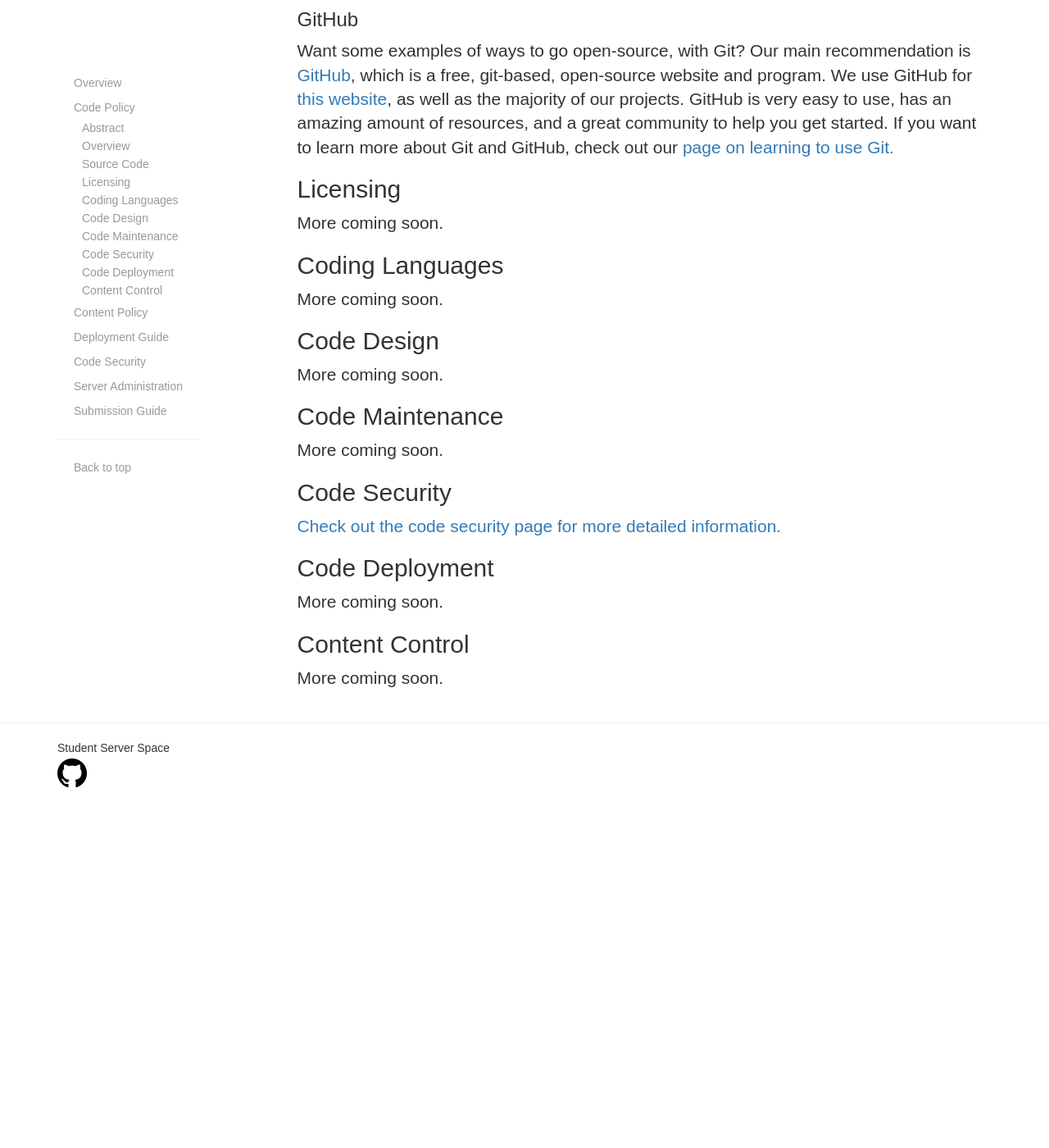
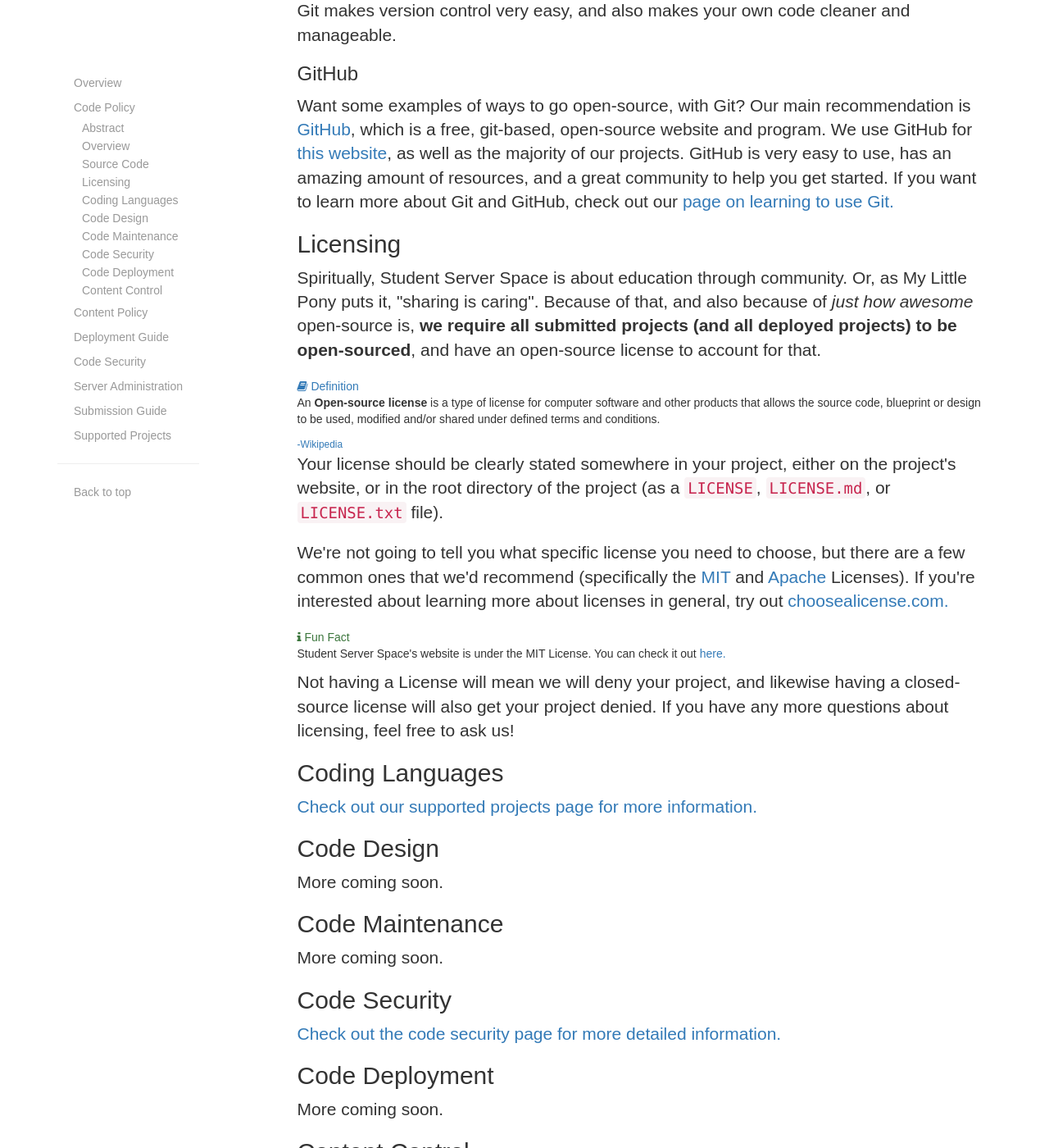
Before and after one commit to mattxwang/sss-website, a Jekyll site: the page built from _docs/code.html, in a window 1280 px wide and 1400 px high, scrolled down 1888 px. Shown: the whole window at 82% size. Built offline with Jekyll 4.4.1, drawn with Linux system fonts in a browser that asks for light colours; nearby versions of some CDN libraries; library files that are not in the unit come from our copies; before the commit the page ends 2852 px from its top, so only the background shows below that; some of the changed text lies outside the part shown.

Commit message:
creates supported projects, page, adds deployment content, standardizes layout

```diff
--- a/_docs/code.html
+++ b/_docs/code.html
@@ -24,7 +24,7 @@
       Easily deployable
     </li>
     <li>
-      Written in <code>HTML/CSS</code>, <code>JS</code> (and node), <code>PHP</code>, or <code>Ruby</code>
+      Written in our <a href="{{site.baseurl}}/docs/supported/">supported languages</a>
     </li>
     <li>
       Content-Controlled
@@ -81,10 +81,10 @@
             Code Language
           </td>
           <td>
-            Unfortunately, we can only support a few platforms at a time, to allow for ease of deployment, management, and security. We allow HTML, CSS, Javascript (and frameworks), PHP, and Ruby (no rails for now).
+            Unfortunately, we can only support a few platforms at a time, to allow for ease of deployment, management, and security. A full list is available <a href="{{site.baseurl}}/docs/supported/">here</a>
           </td>
           <td>
-            <code>HTML/CSS</code>, <code>JS</code>, <code>PHP</code>, <code>Ruby</code>
+            <a href="{{site.baseurl}}/docs/supported/">Supported Languages</a>
           </td>
         </tr>
         <tr>
@@ -154,12 +154,9 @@
   <blockquote class="blockquote">
     ... computer software with its source code made available with a license in which the copyright holder provides the rights to study, change, and distribute the software to anyone and for any purpose.
   </blockquote>
-  <div class="card card-block">
-    <span class="fa fa-star"></span> Reasoning
-    <p>
-      We require open-source software for two reasons. Firstly, we believe in principle that open-source software is beneficial: you're giving back to the community, allowing other people to learn from your work, and foster collaborative development. Open-source is becoming more and more popular in the workforce, and we want to make the transition easy for you. The second reason is that it makes integration very easy for us: we can view all of your source code easily, and deploy it even easier.
-    </p>
-  </div>
+  <p class="lead">
+    We require open-source software for two reasons. Firstly, we believe in principle that open-source software is beneficial: you're giving back to the community, allowing other people to learn from your work, and foster collaborative development. Open-source is becoming more and more popular in the workforce, and we want to make the transition easy for you. The second reason is that it makes integration very easy for us: we can view all of your source code easily, and deploy it even easier.
+  </p>
   <p class="lead">
     For simplicty, we also require your code to use a <a href="https://git-scm.com/">Git-based</a> implemenation of open-source. Git makes version control very easy, and also makes your own code cleaner and manageable.
   </p>
@@ -171,13 +168,35 @@
 <div class="section">
   <h2 class="section-header" id="licensing">Licensing</h2>
   <p class="lead">
-    More coming soon.
+    Spiritually, Student Server Space is about education through community. Or, as My Little Pony puts it, "sharing is caring". Because of that, and also because of <i>just how awesome</i> open-source is, <b>we require all submitted projects (and all deployed projects) to be open-sourced</b>, and have an open-source license to account for that.
+  </p>
+  <div class="card card-block card-outline-primary">
+    <span class="text-primary"><span class="fa fa-book"></span> Definition</span>
+    <p>
+      An <b>Open-source license</b> is a type of license for computer software and other products that allows the source code, blueprint or design to be used, modified and/or shared under defined terms and conditions.
+    </p>
+    <small><a href="https://en.wikipedia.org/wiki/Open-source_license">-Wikipedia</a></small>
+  </div>
+  <p class="lead">
+    Your license should be clearly stated somewhere in your project, either on the project's website, or in the root directory of the project (as a <code>LICENSE</code>, <code>LICENSE.md</code>, or <code>LICENSE.txt</code> file).
+  </p>
+  <p class="lead">
+    We're not going to tell you what specific license you need to choose, but there are a few common ones that we'd recommend (specifically the <a href="http://choosealicense.com/licenses/mit/">MIT</a> and <a href="http://choosealicense.com/licenses/apache-2.0/"?>Apache</a> Licenses). If you're interested about learning more about licenses in general, try out <a href="http://choosealicense.com/">choosealicense.com.</a>
+  </p>
+  <div class="card card-block card-outline-success">
+    <span class="text-success"><span class="fa fa-info"></span> Fun Fact</span>
+    <p>
+      Student Server Space's website is under the MIT License. You can check it out <a href="https://github.com/studentserverspace/website/blob/master/LICENSE">here.</a>
+    </p>
+  </div>
+  <p class="lead">
+    Not having a License will mean we will deny your project, and likewise having a closed-source license will also get your project denied. If you have any more questions about licensing, feel free to ask us!
   </p>
 </div>
 <div class="section">
   <h2 class="section-header" id="languages">Coding Languages</h2>
   <p class="lead">
-    More coming soon.
+    <a href="{{site.baseurl}}/docs/supported/">Check out our supported projects page for more information.</a>
   </p>
 </div>
 <div class="section">
--- a/_docs/submission.html
+++ b/_docs/submission.html
@@ -5,17 +5,17 @@
 permalink: /docs/submit/
 author: matthewwang
 ---
-<div class="section">
-  <h2 class="section-header" id="overview">Overview</h2>
 <div class="card card-block card-outline-warning">
   <span class="text-warning"><span class="fa fa-exclamation"></span> Notice</span>
   <p>
     This article tells you how to submit your project to the Student Server Space, not how to deploy it. To deploy your code, read our <a href="{{site.baseurl}}/docs/deploy/">Deployment Guide</a>, after submitting your project.
   </p>
   <p>
-      To clarify, submitted projects do not need to be deployed (they can be hosted externally), but all deployed projects must be submitted.
+    To clarify, submitted projects do not need to be deployed (they can be hosted externally).
   </p>
 </div>
+<div class="section">
+  <h2 class="section-header" id="overview">Overview</h2>
   <p class="lead">
     Want to submit your project to us? Sounds good! Here's an article that outlines exactly how you would do that. Let's get started.
   </p>
--- a/_layouts/docs.html
+++ b/_layouts/docs.html
@@ -35,7 +35,7 @@
           {% if page.author %}
           <p class="lead">
             {% assign author = site.data.authors[page.author] %}
-            This page was written by <a href="{{ author.site }}">{{ author.name }}</a>.
+            This page was written by <a href="{{ site.baseurl }}/team/">{{ author.name }}</a>.
             </br>
             {{ author.desc }}
           </p>
```
Also changed, not shown: _docs/deployment.html (+17 -5 lines), _docs/supported.html (added, +106 -0 lines). Lines whose indentation alone changed are shown as unchanged.
